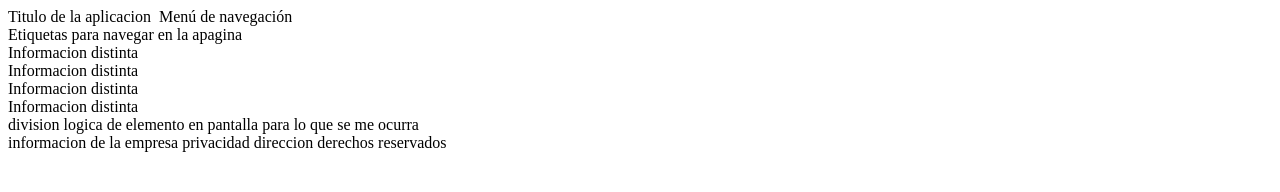
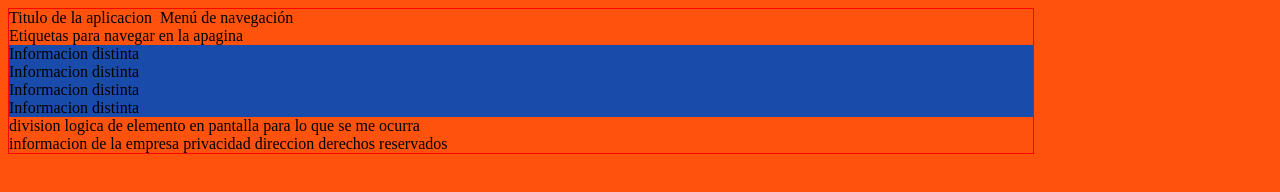
Before and after one commit to Sage2506/PW2017, a plain HTML site: page primerpagina.html in a window 1280 px wide. Drawn offline with Linux system fonts and the light colour scheme.

Commit message:
Introduccion Css

```diff
--- /dev/null
+++ b/css/Styles.css
@@ -0,0 +1,11 @@
+body{
+  font-size: 16px;
+  max-width: 1024px;
+  background: #FF530D;
+  border: 1px solid red;
+
+}
+section{
+  background: #194CAA
+
+}
--- /dev/null
+++ b/css/untitled.css
@@ -0,0 +1 @@
+dsd
--- a/primerpagina.html
+++ b/primerpagina.html
@@ -3,6 +3,7 @@
 <head>
 	<meta charset="UTF-8">
 	<title>Document</title>
+	<link rel="stylesheet" href="css/Styles.css"
 </head>
 <body>
 	<header>
```
Also changed, not shown: 1 other file.
